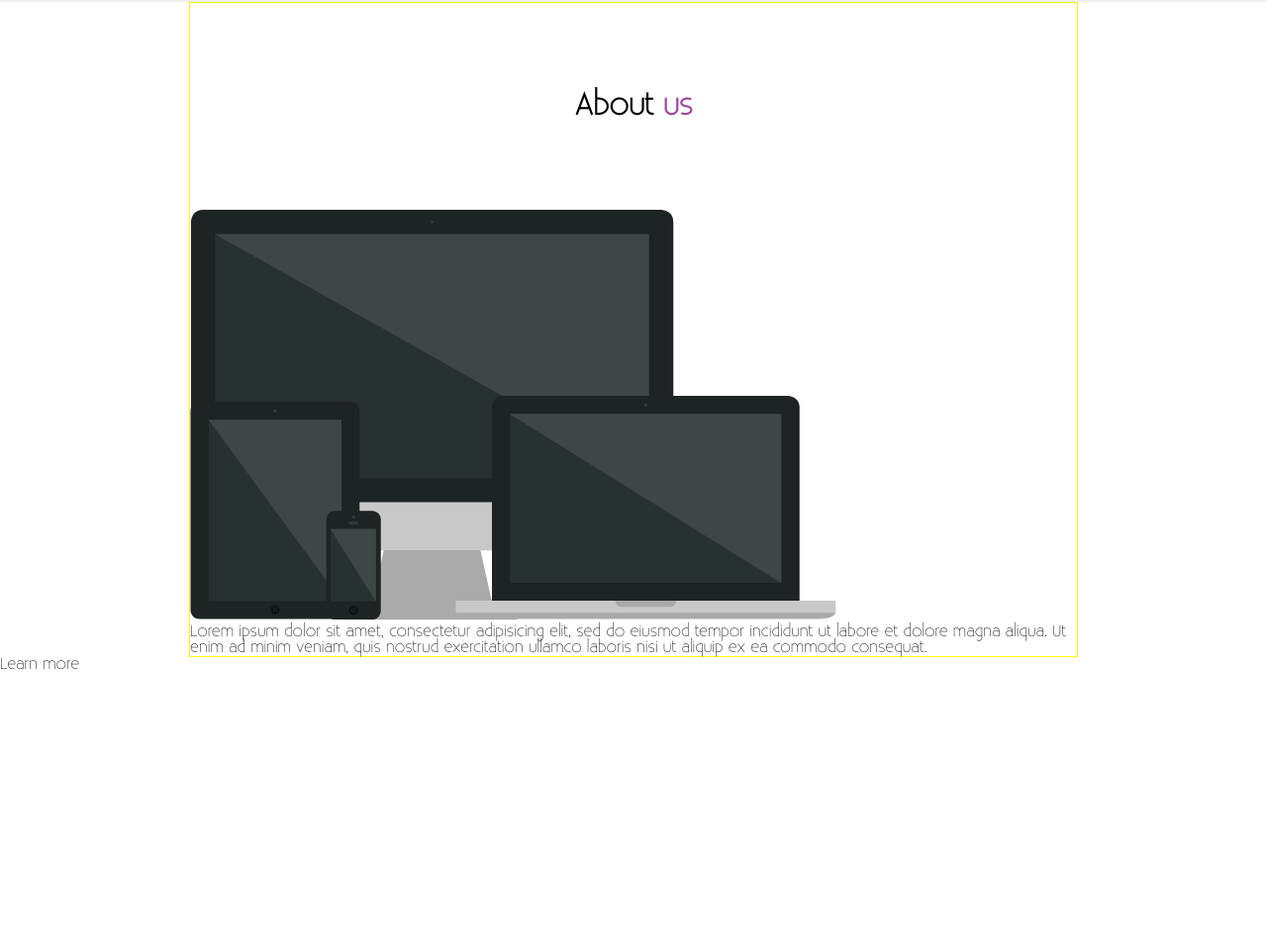
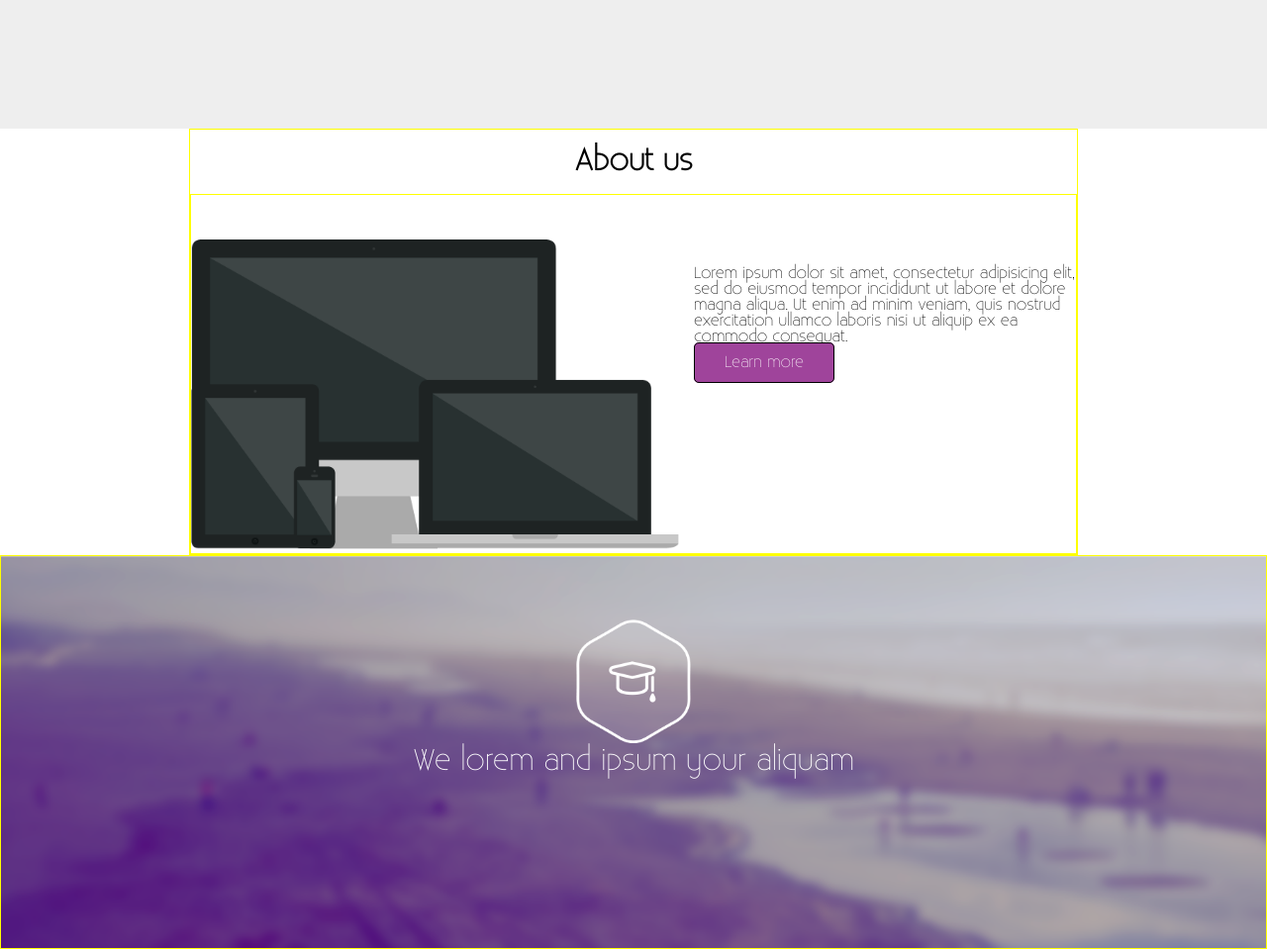
Before and after one commit to MagdaKozik/Bhagaskara-Website, a plain HTML site: page index.html in a window 1280 px wide. Shown: the part 1336-2295 px from the top of the page at 99% size. Before the commit the page ends 2017 px from the top, so only its background shows below. Drawn offline with nearby package versions, Linux system fonts and the light colour scheme; files that its build step writes are made by us from their sources.

Commit message:
Finished menu and last two sections and add next two parts of website

```diff
--- a/CSS/style.scss
+++ b/CSS/style.scss
@@ -10,7 +10,8 @@
     font-style: normal;
 }
 
-body{
+body ul{
+  list-style-type: none;
   span{
     color: #9F449B;
   }
@@ -178,7 +179,7 @@ nav{
   background-color:#EEEEEE;
   color:#8D8D8D;
   font-family: 'Existencelight';
-  padding-bottom:40%;
+  padding-bottom:50%;
   text-align: center;
 
   .main-width{
@@ -251,30 +252,80 @@ nav{
     width: 70%;
     border:1px solid yellow;
    .head{
-    padding-bottom: 10%;
-    padding-top:10%;
+    padding-bottom: 2%;
+    padding-top:2%;
     text-align: center;
     font-size: 30px;
 
    }
-   .container{
+   .conteiner{
       display: flex;
       flex-direction:row;
       border: 1px solid yellow;
       justify-content:space-around;
      .desktop-img{
       flex:1 1 auto;
-
+      padding-top: 5%;
+      width: 100%;
+      img{
+        width: 97%;
+      }
      }
      .desktop-text{
-        p{
-      }
+      width: 76%;
+      padding-top: 8%;
+      padding-bottom: 8%;
      }
     }
    .desktop-button{
+    padding-top:10px;
       p{
+        border:1px black solid;
+        display: inline;
+        padding-bottom: 10px;
+        padding-left: 30px;
+        padding-right: 30px;
+        padding-top:10px;
+        border-radius: 5px;
+        background-color: #9F449B;
+        color: white;
 
       }
     }
   }
 }
+
+//BACKGROUND SECTION
+
+.background{
+  margin: 0 auto;
+  border:1px solid yellow;
+    .background-box{
+        background-image: url("../img/backgound-section.png");
+        background-repeat: no-repeat;
+        width: 100%;
+        height: 0;
+        background-size:100%;
+        margin: 0 auto;
+        padding-bottom: 31%;
+        text-align: center;
+
+      .backgraund-image{
+
+        img{
+         padding-top: 5%;
+         width: 9%;
+        }
+
+      }
+      .background-text{
+        width: 100%;
+        text-align: center;
+        font-size: 15px;
+        color: white;
+        font-family: 'Existencelight';
+        font-size: 30px;
+
+      }
+    }
+}
--- a/index.html
+++ b/index.html
@@ -154,16 +154,29 @@
         tempor incididunt ut labore et dolore magna aliqua. Ut enim ad minim veniam,
         quis nostrud exercitation ullamco laboris nisi ut aliquip ex ea commodo
         consequat.
+          <div class="desktop-button">
+           <p>Learn more</p>
+          </div>
         </li>
-      </ul>
-    </div>
+    </ul>
 
-    <div class="desktop-button">
-      <p>Learn more</p>
-    </div>
+  </div>
+
 
   </div>
 </section>
 
+<section class="background">
+<div class="background-box">
+  <div class="backgraund-image">
+    <img src="img/study.png">
+  </div>
+  <div class="background-text">
+    <p>We lorem and ipsum your aliquam</p>
+  </div>
+</div>
+
+</section>
+
 </body>
 </html>
```
Also changed, not shown: img/backgound-section.png (added), img/mockup.svg (deleted), img/study.png (added), 1 other file.
